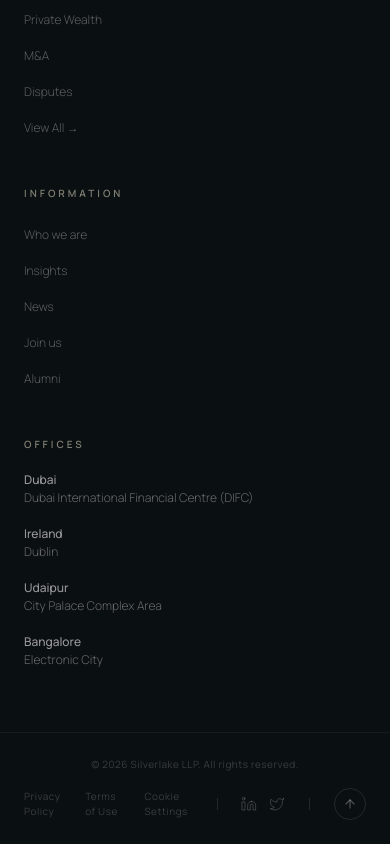
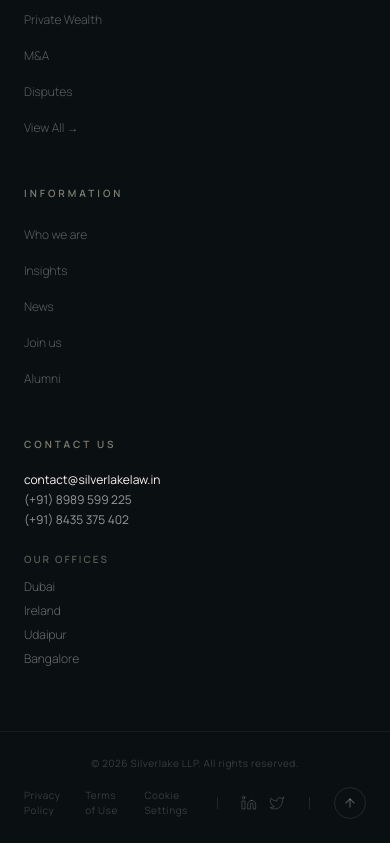
Before and after one commit to amaysomani/silverlake-website, a Next.js app: page /about in a window 390 px wide. Shown: the part 3705-4549 px from the top of the page. Built offline with nearby package versions, Linux system fonts and the light colour scheme.

Commit message:
Global update: New email, new phone numbers, and remove all physical addresses

```diff
--- a/src/app/insights/[slug]/page.tsx
+++ b/src/app/insights/[slug]/page.tsx
@@ -60,7 +60,7 @@ export default async function ArticleDetailPage({ params }: Props) {
       "name": "Silverlake LLP",
       "logo": {
         "@type": "ImageObject",
-        "url": "https://silverlake.com/logo.png",
+        "url": "https://silverlakelaw.in/logo.png",
       },
     },
   };
--- a/src/app/layout.tsx
+++ b/src/app/layout.tsx
@@ -5,19 +5,19 @@ import "./globals.css";
 
 export const metadata: Metadata = {
   title: {
-    default: "Silverlake | Corporate Law Firm",
-    template: "%s | Silverlake",
+    default: "Silverlake LLP | Excellence in Legal Advisory",
+    template: "%s | Silverlake LLP",
   },
-  description: "Silverlake is a leading international law firm advising businesses, investors, entrepreneurs, and institutions on complex legal matters across jurisdictions.",
+  description: "A premium international law firm delivering sophisticated counsel across Corporate, Private Equity, Private Wealth, and Dispute Resolution.",
   keywords: ["Silverlake", "Law Firm", "Corporate Law", "M&A", "Private Equity", "Banking & Finance", "Dispute Resolution", "Regulatory", "Real Estate", "Tax Advisory", "Technology Law"],
   authors: [{ name: "Silverlake" }],
-  metadataBase: new URL("https://silverlake.com"),
+  metadataBase: new URL("https://silverlakelaw.in"),
   openGraph: {
     title: "Silverlake | Corporate Law Firm",
     description: "Silverlake is a leading international law firm advising businesses, investors, entrepreneurs, and institutions on complex legal matters across jurisdictions.",
-    url: "https://silverlake.com",
-    siteName: "Silverlake",
-    locale: "en_US",
+    url: "https://silverlakelaw.in",
+    siteName: "Silverlake LLP",
+    locale: "en_GB",
     type: "website",
   },
   twitter: {
--- a/src/app/offices/[slug]/page.tsx
+++ b/src/app/offices/[slug]/page.tsx
@@ -1,6 +1,6 @@
 import { notFound } from "next/navigation";
 import { getOfficeBySlug, getOffices } from "@/lib/cms";
-import { Mail, Phone, MapPin } from "lucide-react";
+import { Mail, Phone } from "lucide-react";
 import Link from "next/link";
 import React from "react";
 
@@ -68,27 +68,14 @@ export default async function OfficePage({ params }: { params: Promise<{ slug: s
 
               <div className="space-y-8">
                 <div>
-                  <div className="flex items-start gap-3 mb-2">
-                    <MapPin className="w-4 h-4 text-[#C5A059] mt-1 shrink-0" />
-                    <div className="text-[14px] text-[#444] leading-relaxed">
-                      {office.address.map((line, i) => (
-                        <React.Fragment key={i}>
-                          {line}<br />
-                        </React.Fragment>
-                      ))}
+                  {office.phone.split(', ').map((p, idx) => (
+                    <div key={idx} className="flex items-center gap-3 mb-2">
+                      <Phone className="w-4 h-4 text-[#C5A059] shrink-0" />
+                      <a href={`tel:${p.replace(/\s/g, '').replace(/[()]/g, '')}`} className="text-[14px] text-[#444] hover:text-[#C5A059] transition-colors">
+                        {p}
+                      </a>
                     </div>
-                  </div>
-                </div>
-
-                <div className="h-px w-full bg-gray-100"></div>
-
-                <div>
-                  <div className="flex items-center gap-3 mb-2">
-                    <Phone className="w-4 h-4 text-[#C5A059] shrink-0" />
-                    <a href={`tel:${office.phone.replace(/\s/g, '')}`} className="text-[14px] text-[#444] hover:text-[#C5A059] transition-colors">
-                      {office.phone}
-                    </a>
-                  </div>
+                  ))}
                 </div>
 
                 <div>
--- a/src/components/Footer.tsx
+++ b/src/components/Footer.tsx
@@ -131,29 +131,34 @@ export default function Footer() {
             </ul>
           </div>
 
-          {/* Offices */}
+          {/* Contact & Offices */}
           <div>
             <h3 className="text-[10px] font-semibold uppercase tracking-[0.3em] text-[#cdcab2]/60 mb-5">
-              Offices
+              Contact Us
             </h3>
-            <ul className="space-y-5 text-xs font-light">
+            <div className="space-y-6">
               <div>
-                <span className="text-[#f9f3f1]/60 font-medium block mb-0.5">Dubai</span>
-                <span className="text-[#f9f3f1]/40">Dubai International Financial Centre (DIFC)</span>
+                <a href="mailto:contact@silverlakelaw.in" className="text-xs text-[#f9f3f1] hover:text-[#cdcab2] transition-colors block mb-1">
+                  contact@silverlakelaw.in
+                </a>
+                <a href="tel:+918989599225" className="text-xs text-[#f9f3f1]/60 hover:text-[#f9f3f1] transition-colors block mb-1">
+                  (+91) 8989 599 225
+                </a>
+                <a href="tel:+918435375402" className="text-xs text-[#f9f3f1]/60 hover:text-[#f9f3f1] transition-colors block">
+                  (+91) 8435 375 402
+                </a>
               </div>
+
               <div>
-                <span className="text-[#f9f3f1]/60 font-medium block mb-0.5">Ireland</span>
-                <span className="text-[#f9f3f1]/40">Dublin</span>
+                <h4 className="text-[10px] font-semibold uppercase tracking-[0.2em] text-[#cdcab2]/40 mb-3">Our Offices</h4>
+                <ul className="space-y-2 text-xs font-light text-[#f9f3f1]/40">
+                  <li>Dubai</li>
+                  <li>Ireland</li>
+                  <li>Udaipur</li>
+                  <li>Bangalore</li>
+                </ul>
               </div>
-              <div>
-                <span className="text-[#f9f3f1]/60 font-medium block mb-0.5">Udaipur</span>
-                <span className="text-[#f9f3f1]/40">City Palace Complex Area</span>
-              </div>
-              <div>
-                <span className="text-[#f9f3f1]/60 font-medium block mb-0.5">Bangalore</span>
-                <span className="text-[#f9f3f1]/40">Electronic City</span>
-              </div>
-            </ul>
+            </div>
           </div>
         </div>
       </div>
--- a/src/components/Header.tsx
+++ b/src/components/Header.tsx
@@ -226,17 +226,19 @@ export default function Header() {
                       <div>
                         <p className="text-[10px] uppercase tracking-[0.3em] text-[#cdcab2]/60 font-medium mb-3">Representative Hubs</p>
                         <p className="text-sm text-[#f9f3f1]/70 font-light leading-relaxed">
-                          Dubai, DIFC<br />
-                          Dublin, Ireland<br />
-                          Udaipur, India<br />
-                          Bangalore, India
+                          Dubai<br />
+                          Ireland<br />
+                          Udaipur<br />
+                          Bangalore
                         </p>
                       </div>
                       <div>
                         <p className="text-[10px] uppercase tracking-[0.3em] text-[#cdcab2]/60 font-medium mb-3">Contact</p>
-                        <p className="text-sm text-[#f9f3f1]/70 font-light">
-                          contact@silverlake.com
-                        </p>
+                        <div className="text-sm text-[#f9f3f1]/70 font-light space-y-1">
+                          <a href="mailto:contact@silverlakelaw.in" className="hover:text-white transition-colors block">contact@silverlakelaw.in</a>
+                          <a href="tel:+918989599225" className="hover:text-white transition-colors block">(+91) 8989 599 225</a>
+                          <a href="tel:+918435375402" className="hover:text-white transition-colors block">(+91) 8435 375 402</a>
+                        </div>
                       </div>
                       <div className="pt-4 border-t border-white/5">
                         <p className="text-[10px] text-[#f9f3f1]/30 tracking-wider">
--- a/src/content/offices.json
+++ b/src/content/offices.json
@@ -4,55 +4,31 @@
     "name": "Udaipur",
     "heroImage": "/images/office-udaipur.png",
     "description": "Our Udaipur hub combines modern legal advisory with a rich heritage, offering strategic guidance for domestic and international clients venturing into the region.",
-    "address": [
-      "Silverlake LLP",
-      "City Palace Complex Area",
-      "Udaipur, Rajasthan 313001",
-      "India"
-    ],
-    "email": "udaipur@silverlakellp.com",
-    "phone": "+91 294 241 9021"
+    "email": "contact@silverlakelaw.in",
+    "phone": "(+91) 8989 599 225, (+91) 8435 375 402"
   },
   {
     "slug": "bangalore",
     "name": "Bangalore",
     "heroImage": "/images/office-bangalore.png",
     "description": "Located in the Silicon Valley of India, our Bangalore office is perfectly positioned to serve the high-growth technology, venture capital, and private equity sectors.",
-    "address": [
-      "Silverlake LLP",
-      "Phase 1, Electronic City",
-      "Bengaluru, Karnataka 560100",
-      "India"
-    ],
-    "email": "bangalore@silverlakellp.com",
-    "phone": "+91 80 2852 2341"
+    "email": "contact@silverlakelaw.in",
+    "phone": "(+91) 8989 599 225, (+91) 8435 375 402"
   },
   {
     "slug": "dubai",
     "name": "Dubai",
     "heroImage": "/images/dubai-office.png",
     "description": "Our Dubai office serves as a hub for our Middle East practice, advising clients on cross-border transactions and private capital investments.",
-    "address": [
-      "Silverlake LLP",
-      "Al Fattan Currency House, Tower 2",
-      "Dubai International Financial Centre (DIFC)",
-      "Dubai, United Arab Emirates"
-    ],
-    "email": "dubai@silverlakellp.com",
-    "phone": "+971 4 362 2500"
+    "email": "contact@silverlakelaw.in",
+    "phone": "(+91) 8989 599 225, (+91) 8435 375 402"
   },
   {
     "slug": "ireland",
     "name": "Ireland",
     "heroImage": "/images/ireland-office.png",
     "description": "Our Ireland representative office helps European private capital clients understand the market and informs investors on European opportunities.",
-    "address": [
-      "Silverlake LLP",
-      "2 Harbourmaster Place",
-      "International Financial Services Centre",
-      "Dublin 1, Ireland"
-    ],
-    "email": "dublin@silverlakellp.com",
-    "phone": "+353 1 614 5000"
+    "email": "contact@silverlakelaw.in",
+    "phone": "(+91) 8989 599 225, (+91) 8435 375 402"
   }
 ]
--- a/src/lib/types.ts
+++ b/src/lib/types.ts
@@ -42,7 +42,6 @@ export interface Office {
   name: string;
   heroImage: string;
   description: string;
-  address: string[];
   email: string;
   phone: string;
 }
```
